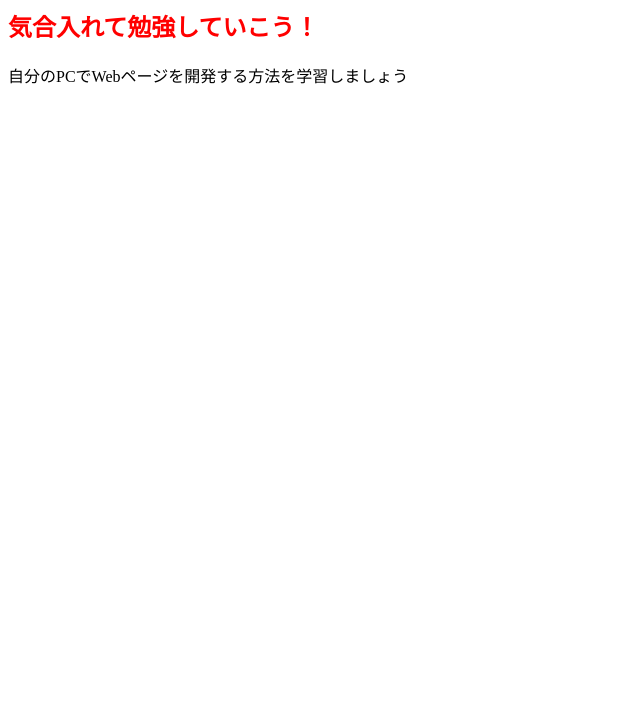
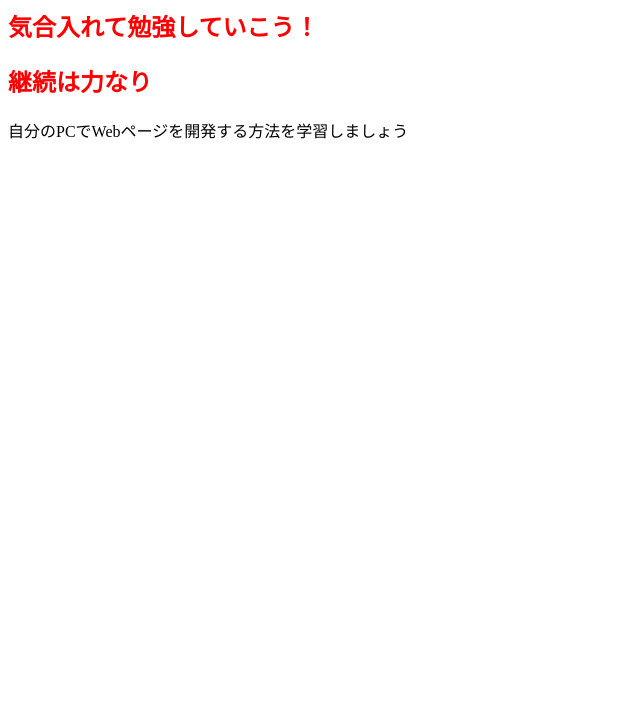
Before and after one commit to Daichi0422/Daichi0422.github.io, a plain HTML site: page index.html in a window 1280 px wide. Shown: the part 81-800 px from the top of the page, without its empty margins (0-640 px from the left). Drawn offline with Linux system fonts and the light colour scheme.

Commit message:
Update index.html

```diff
--- a/index.html
+++ b/index.html
@@ -8,6 +8,7 @@
   <body>
     <h1 class="title">HTML & CSS の開発環境を用意しよう！</h1>
     <h2>気合入れて勉強していこう！</h2>
+    <h2>継続は力なり</h2>
     <p>自分のPCでWebページを開発する方法を学習しましょう</p>
   </body>
 </html>
```
